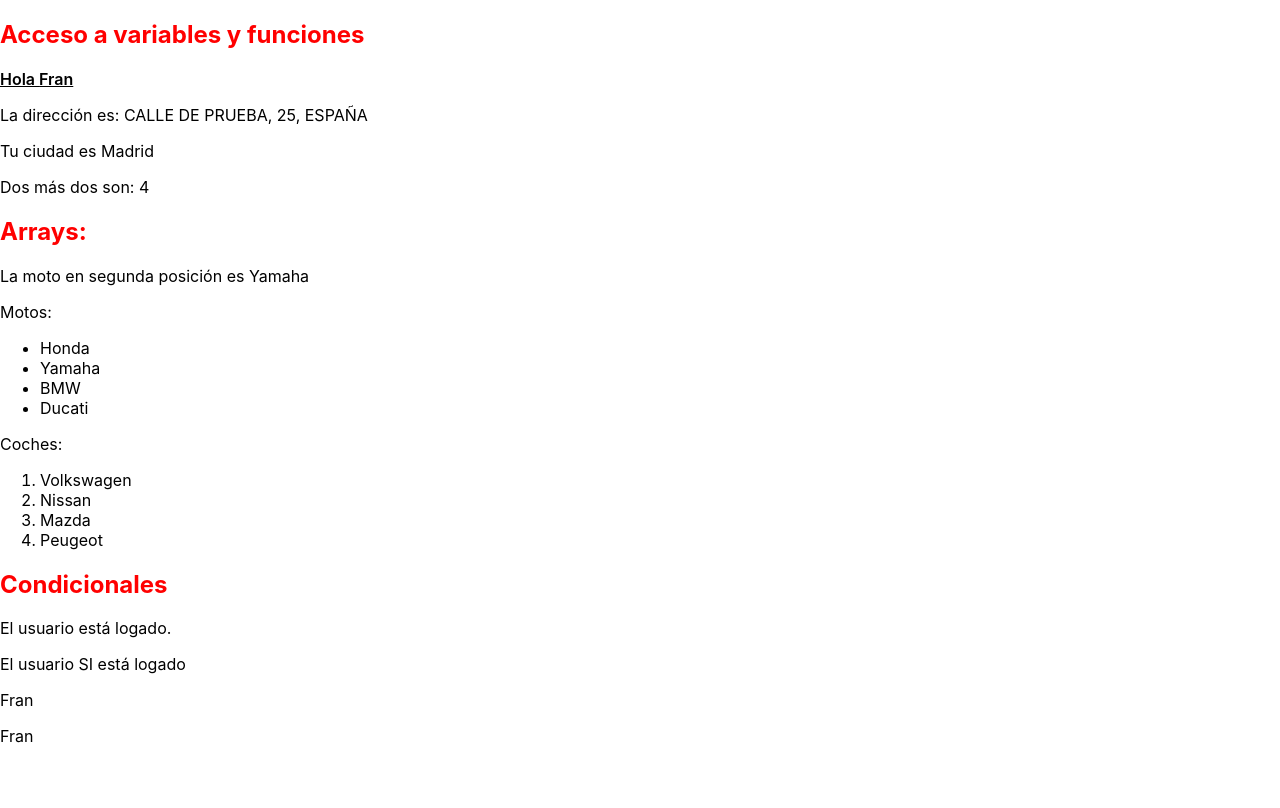
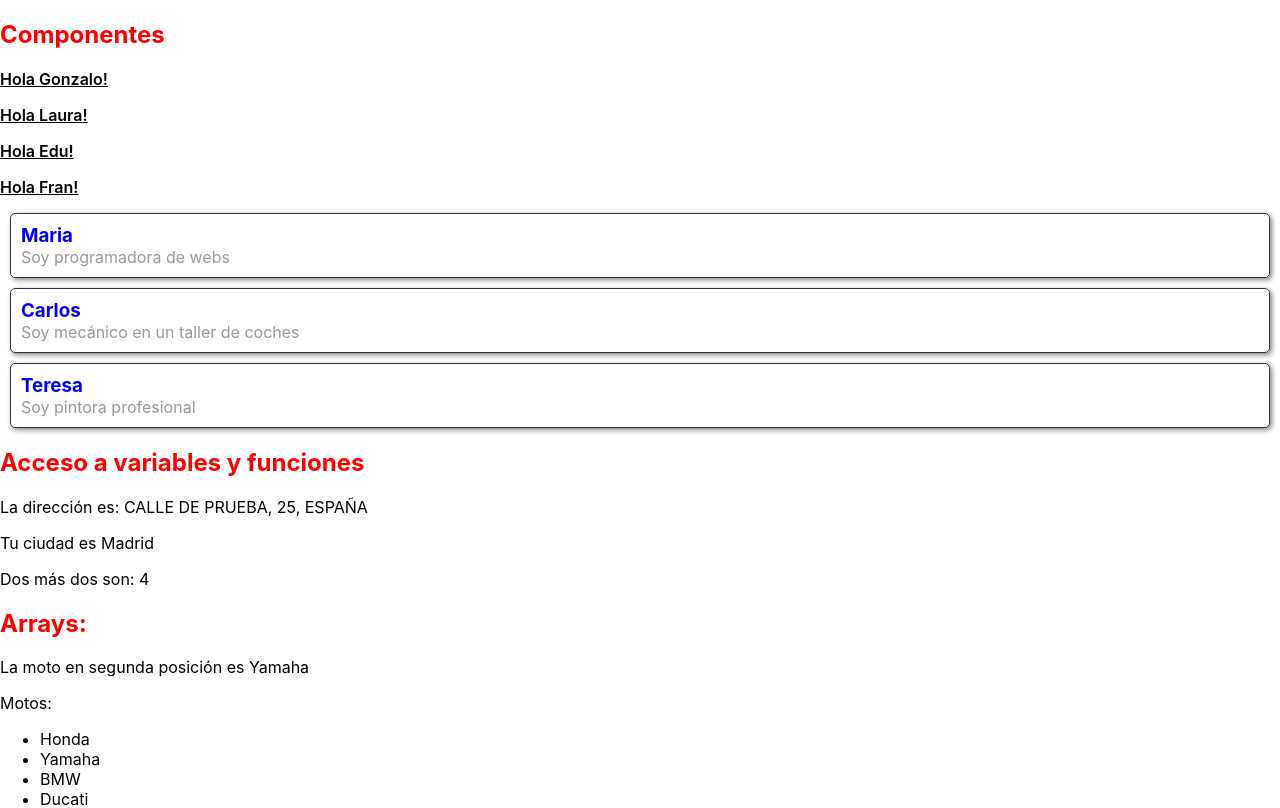
Before and after one commit to The-Valley-School/react-s2-components-jsx, a React (Create React App) app: page / in a window 1280 px wide. Shown: the top 808 px of the page. Built offline with nearby package versions, Linux system fonts and the light colour scheme.

Commit message:
Added greeting and profile component

```diff
--- a/src/App.js
+++ b/src/App.js
@@ -1,12 +1,13 @@
 import './App.css';
-import ArraysComponent from './components/ArraysComponent';
+import ArraysComponent from './components/ArraysComponent/ArraysComponent';
+import Greeting from './components/Greeting/Greeting';
+import Profile from './components/Profile/Profile';
 
 function toUpperCase(text) {
   return text.toUpperCase() + ", ESPAÑA";
 }
 
 function App() {
-  const name = "Fran";
   const user = {
     name: "Fran",
     address: {
@@ -19,8 +20,17 @@ function App() {
 
   return (
     <div className="App">
+      <h2>Componentes</h2>
+      <Greeting name="Gonzalo"></Greeting>
+      <Greeting name="Laura"></Greeting>
+      <Greeting name="Edu"></Greeting>
+      <Greeting name={user.name}></Greeting>
+
+      <Profile nombre="Maria" descripcion="Soy programadora de webs"></Profile>
+      <Profile nombre="Carlos" descripcion="Soy mecánico en un taller de coches"></Profile>
+      <Profile nombre="Teresa" descripcion="Soy pintora profesional"></Profile>
+
       <h2>Acceso a variables y funciones</h2>
-      <p className='hi'>Hola {name}</p>
       <p>La dirección es: {toUpperCase(user.address.street)}</p>
       <p>Tu ciudad es {user.address.city}</p>
       <p>Dos más dos son: {2 + 2}</p>
--- /dev/null
+++ b/src/components/Greeting/Greeting.css
@@ -0,0 +1,4 @@
+.greeting {
+    font-weight: 600;
+    text-decoration: underline;
+}
--- /dev/null
+++ b/src/components/Greeting/Greeting.js
@@ -0,0 +1,8 @@
+import "./Greeting.css";
+
+const Greeting = (props) => {
+
+    return <p className="greeting">Hola {props.name}!</p>
+}
+
+export default Greeting;
--- /dev/null
+++ b/src/components/Profile/Profile.css
@@ -0,0 +1,17 @@
+.profile {
+    border: 1px solid #333;
+    padding: 10px;
+    box-shadow: 2px 2px 5px #858585;
+    margin: 10px;
+    border-radius: 5px;
+}
+
+.profile__name {
+    color: blue;
+    margin: 0;
+}
+
+.profile__description {
+    color: #999;
+    margin: 0;
+}
--- /dev/null
+++ b/src/components/Profile/Profile.js
@@ -0,0 +1,13 @@
+import "./Profile.css";
+
+const Profile = (props) => {
+
+    return (
+        <div className="profile">
+            <h3 className="profile__name">{props.nombre}</h3>
+            <p className="profile__description">{props.descripcion}</p>
+        </div>
+    );
+}
+
+export default Profile;
```
Also changed, not shown: src/components/ArraysComponent/ArraysComponent.js (renamed from src/components/ArraysComponent.js).
